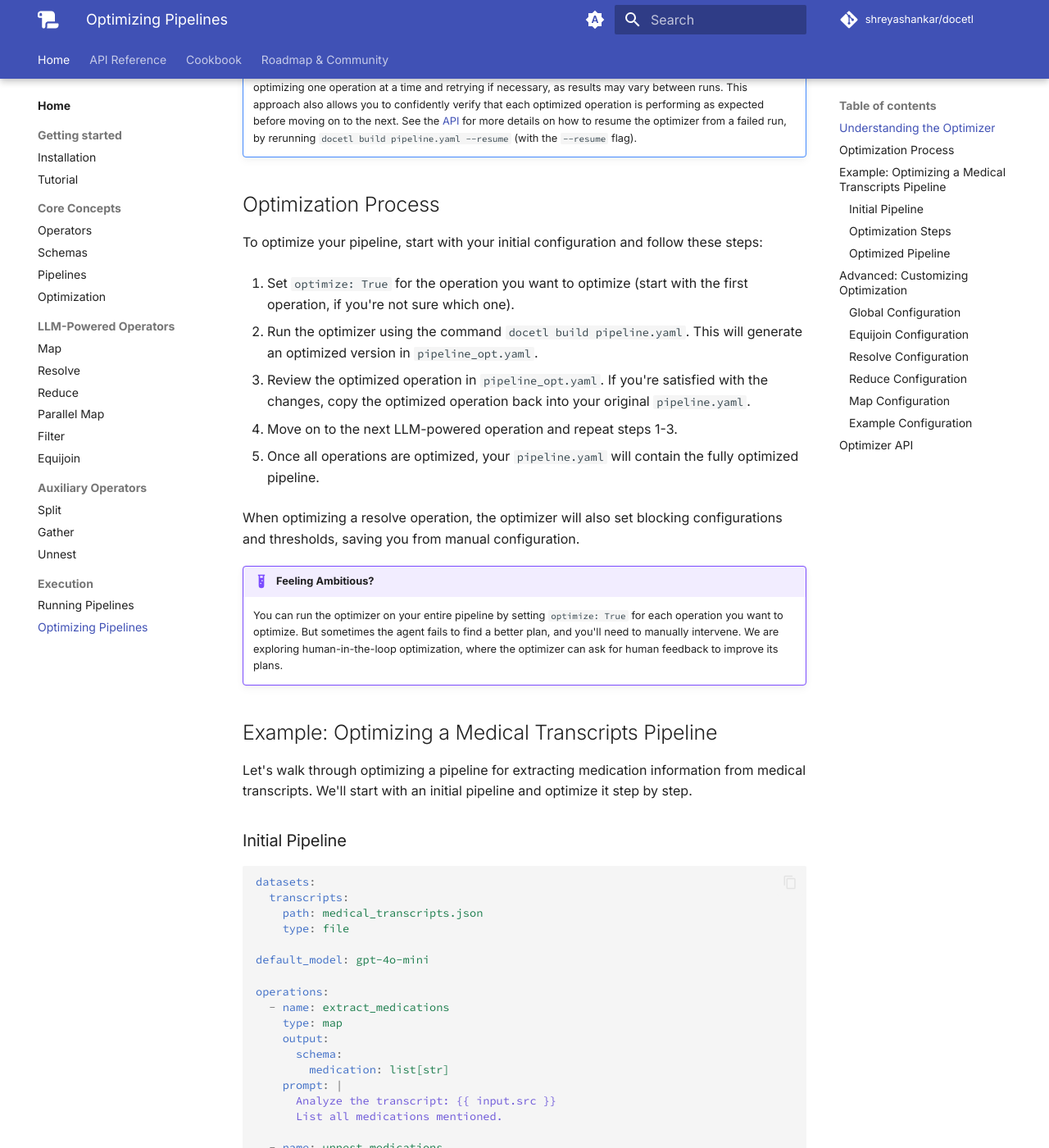
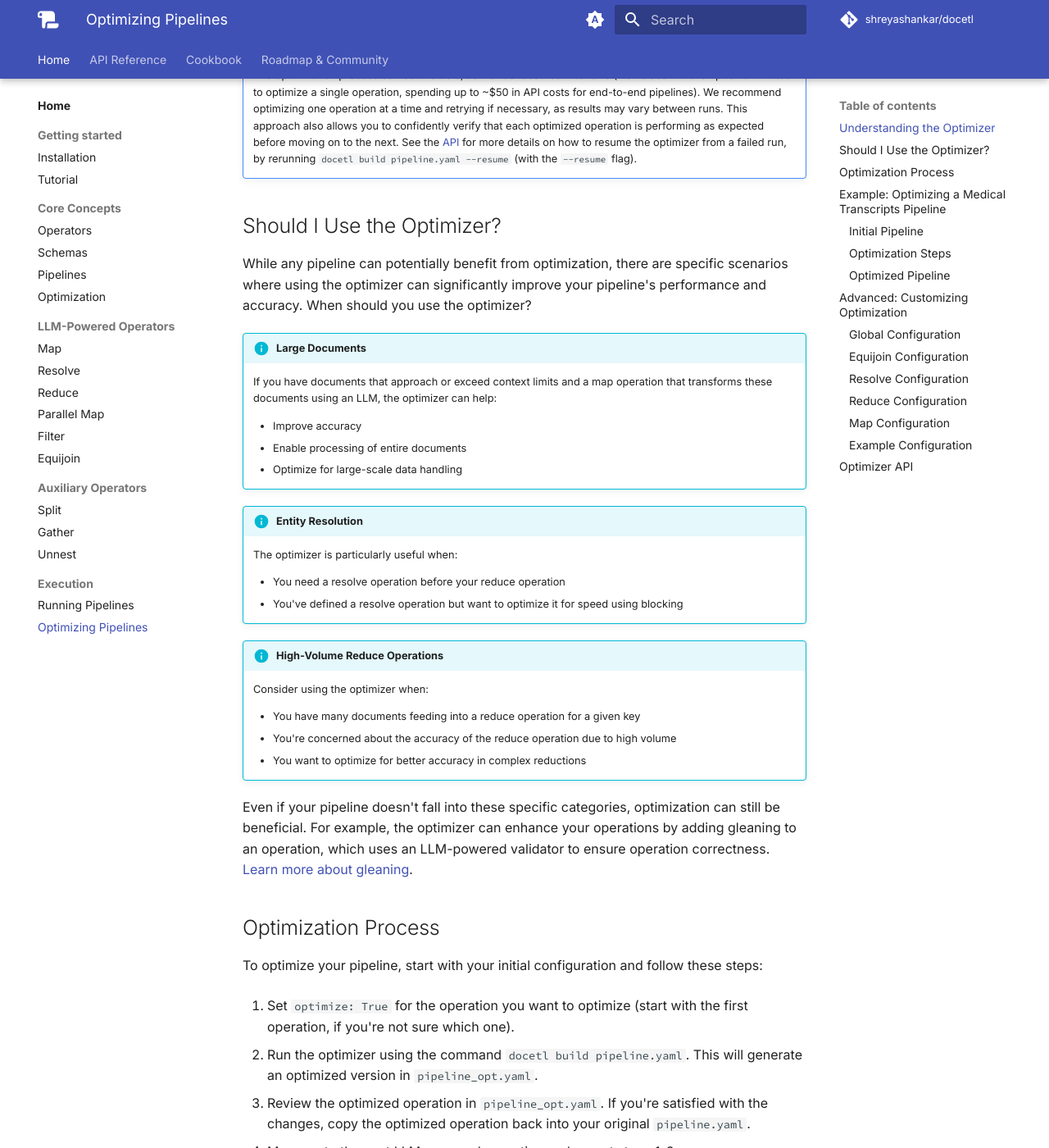
Before and after one commit to ucbepic/docetl, an MkDocs documentation site: the page built from docs/execution/optimizing-pipelines.md, in a window 1280 px wide and 1400 px high, scrolled down 862 px. Shown: the whole window at 82% size. Built offline with MkDocs 1.6.1 and Material for MkDocs 9.7.7, drawn with Linux system fonts in a browser that asks for light colours; comment, search, counter and statistics services are not loaded; some of the changed text lies outside the part shown.

Commit message:
Tweaking documentation and commenting out value sampling decision in reduce optimizer

```diff
--- a/docs/execution/optimizing-pipelines.md
+++ b/docs/execution/optimizing-pipelines.md
@@ -4,7 +4,7 @@ After creating your initial map-reduce pipeline, you might want to optimize it f
 
 ## Understanding the Optimizer
 
-The optimizer in docetl finds optimal plans for operations marked with `optimize: True`. It can also insert resolve operations before reduce operations if needed. The optimizer uses GPT-4 under the hood (requiring an OpenAI API key) and can be customized with different models like gpt-4-turbo or gpt-4o-mini. Note that only LLM-powered operations can be optimized (e.g., `map`, `reduce`, `resolve`, `filter`, `equijoin`).
+The optimizer in docetl finds optimal plans for operations marked with `optimize: True`. It can also insert resolve operations before reduce operations if needed. The optimizer uses GPT-4 under the hood (requiring an OpenAI API key) and can be customized with different models like gpt-4-turbo or gpt-4o-mini. Note that only LLM-powered operations can be optimized (e.g., `map`, `reduce`, `resolve`, `filter`, `equijoin`), but the optimized plans may involve new non-LLM operations (e.g., `split`).
 
 At its core, the optimizer employs two types of AI agents: generation agents and validation agents. Generation agents work to rewrite operators into better plans, potentially decomposing a single operation into multiple, more efficient steps. Validation agents then evaluate these candidate plans, synthesizing task-specific validation prompts to compare outputs and determine the best plan for each operator.
 
@@ -32,6 +32,36 @@ graph LR
 !!! note "Optimizer Stability"
 
     The optimization process can be unstable, as well as resource-intensive (we've seen it take up to 10 minutes to optimize a single operation, spending up to ~$50 in API costs for end-to-end pipelines). We recommend optimizing one operation at a time and retrying if necessary, as results may vary between runs. This approach also allows you to confidently verify that each optimized operation is performing as expected before moving on to the next. See the [API](#optimizer-api) for more details on how to resume the optimizer from a failed run, by rerunning `docetl build pipeline.yaml --resume` (with the `--resume` flag).
+
+
+## Should I Use the Optimizer?
+
+While any pipeline can potentially benefit from optimization, there are specific scenarios where using the optimizer can significantly improve your pipeline's performance and accuracy. When should you use the optimizer?
+
+!!! info "Large Documents"
+
+    If you have documents that approach or exceed context limits and a map operation that transforms these documents using an LLM, the optimizer can help:
+
+    - Improve accuracy
+    - Enable processing of entire documents
+    - Optimize for large-scale data handling
+
+!!! info "Entity Resolution"
+    The optimizer is particularly useful when:
+
+    - You need a resolve operation before your reduce operation
+    - You've defined a resolve operation but want to optimize it for speed using blocking
+
+!!! info "High-Volume Reduce Operations"
+    Consider using the optimizer when:
+
+    - You have many documents feeding into a reduce operation for a given key
+    - You're concerned about the accuracy of the reduce operation due to high volume
+    - You want to optimize for better accuracy in complex reductions
+
+
+Even if your pipeline doesn't fall into these specific categories, optimization can still be beneficial. For example, the optimizer can enhance your operations by adding gleaning to an operation, which uses an LLM-powered validator to ensure operation correctness. [Learn more about gleaning](../concepts/operators.md).
+
 
 ## Optimization Process
 
```
Also changed, not shown: todos.md (+1 -0 lines), 4 other files.
